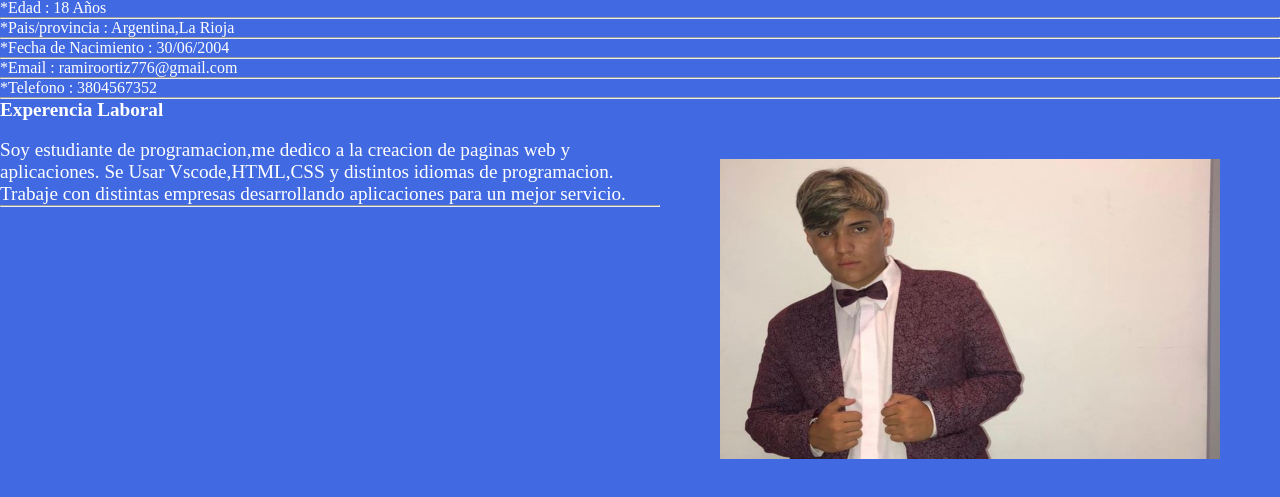
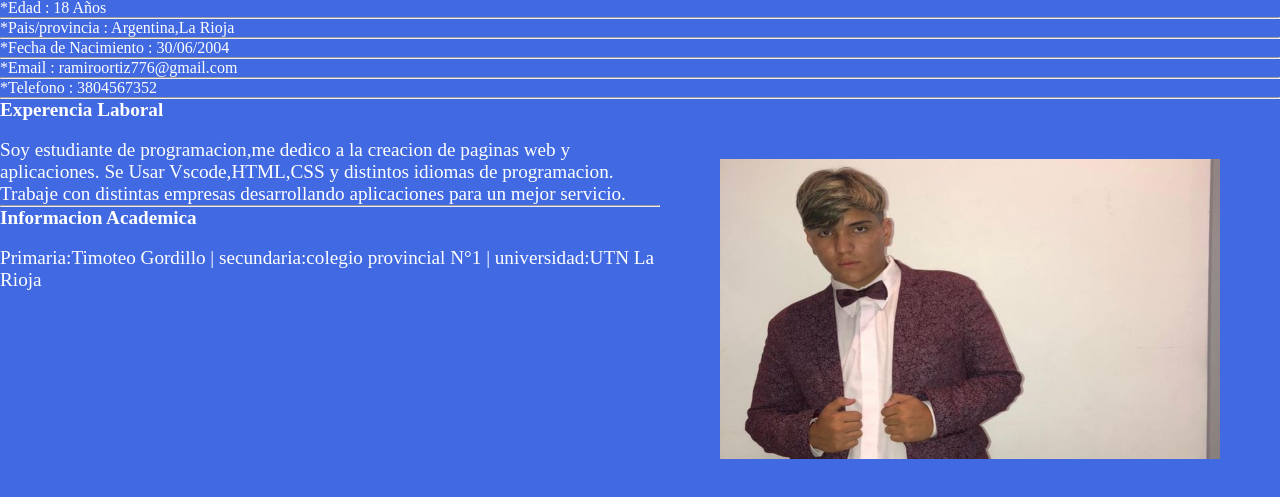
Before and after one commit to Ramiro-Ortiz/Ramiro-Ortiz.github.io, a plain HTML site: page index.html in a window 1280 px wide. Shown: the part 175-672 px from the top of the page. Drawn offline with Linux system fonts and the light colour scheme.

Commit message:
info en rama1

```diff
--- a/index.html
+++ b/index.html
@@ -37,5 +37,8 @@
         Trabaje con distintas empresas desarrollando aplicaciones para un mejor servicio.
     </p>
     <hr>
+    <h2>Informacion Academica</h2>
+    <br>
+    <p>Primaria:Timoteo Gordillo | secundaria:colegio provincial N°1 | universidad:UTN La Rioja</p>
 </body>
 </html>
```
